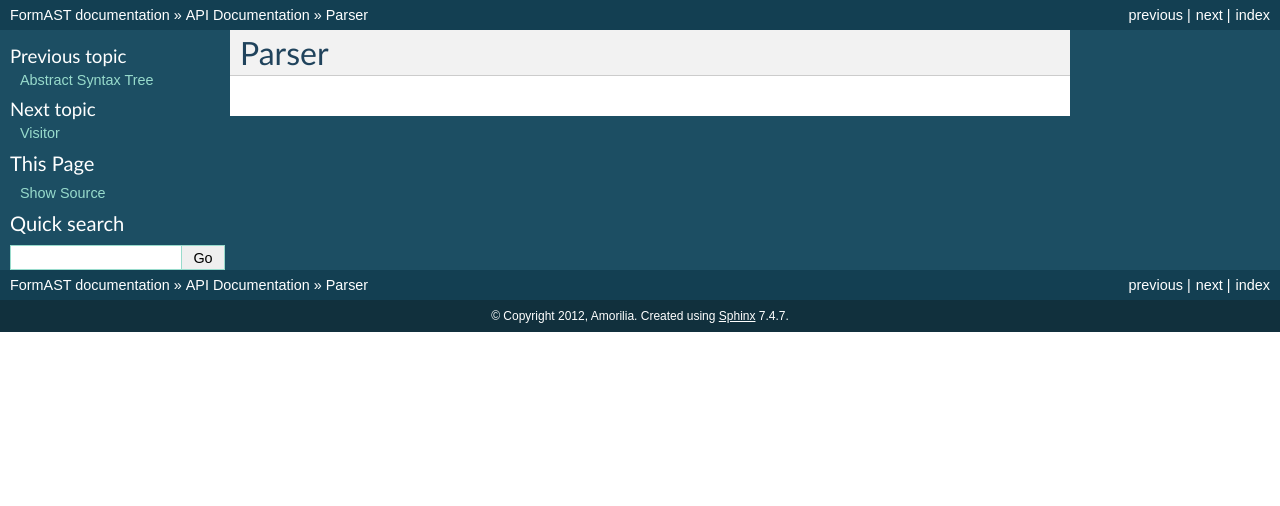
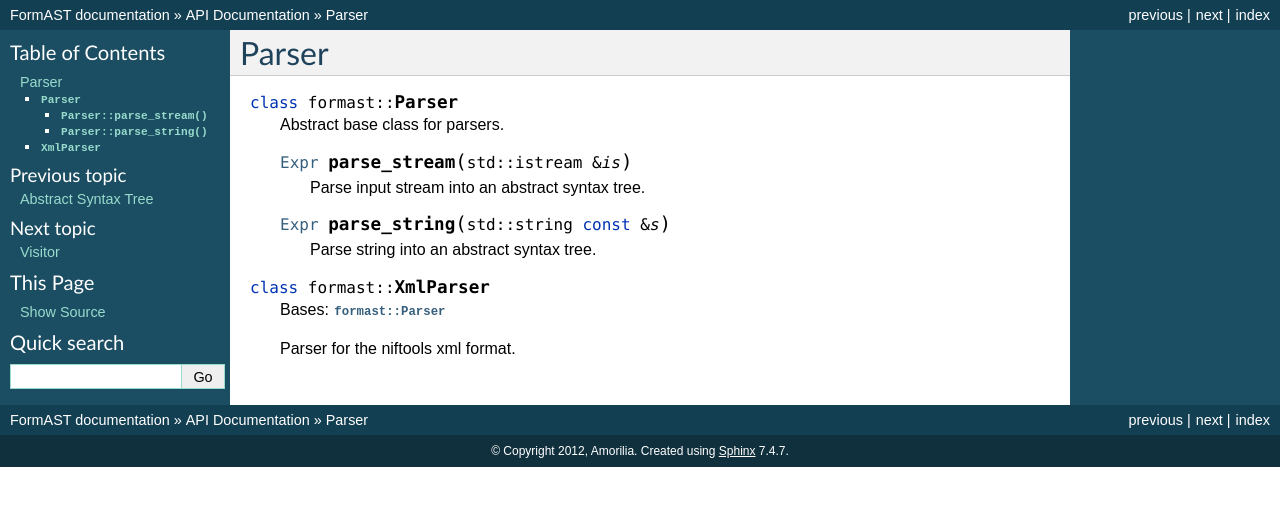
Before and after one commit to niftools/formast, a Sphinx documentation site: the page built from doc/api/parser.rst, in a window 1280 px wide. Shown: the top 506 px of the page. Built offline with Sphinx 7.4.7, drawn with Linux system fonts in a browser that asks for light colours.

Commit message:
Finished converting documentation.

```diff
--- a/README.rst
+++ b/README.rst
@@ -1 +1,5 @@
 FormAST exposes file format descriptions through a simple API.
+
+FormAST stands for *file format abstract syntax tree*.
+It's primary purpose is to expose the abstract syntax tree
+of a file format description.
--- a/doc/api/index.rst
+++ b/doc/api/index.rst
@@ -1,10 +1,5 @@
 API Documentation
 =================
-
-FormAST stands for *file format abstract syntax tree*.
-It's primary purpose is to expose the abstract syntax tree
-of a file format description.
-
 
 .. todo::
 
--- a/doc/api/parser.rst
+++ b/doc/api/parser.rst
@@ -1,6 +1,20 @@
 Parser
 ======
 
-.. todo::
+.. cpp:class:: formast::Parser
 
-   Write.
+   Abstract base class for parsers.
+
+   .. cpp:function:: Expr parse_stream(std::istream & is)
+
+      Parse input stream into an abstract syntax tree.
+
+   .. cpp:function:: Expr parse_string(std::string const & s)
+
+      Parse string into an abstract syntax tree.
+
+.. cpp:class:: formast::XmlParser
+
+   Bases: :cpp:class:`formast::Parser`
+
+   Parser for the niftools xml format.
--- a/doc/api/visitor.rst
+++ b/doc/api/visitor.rst
@@ -17,7 +17,13 @@ and override the desired methods.
 
 .. cpp:class:: formast::Visitor
 
+   Visitor for the abstract syntax tree.
+
    .. cpp:function:: void expr(formast::Expr const & e)
+
+      Visits an :cpp:class:`formast::Expr`,
+      dispatching to the appropriate ``expr_...`` method.
+
    .. cpp:function:: void expr_uint(boost::uint64_t const & n)
    .. cpp:function:: void expr_id(std::string const & i)
    .. cpp:function:: void expr_pos(formast::Expr const & right)
```
Also changed, not shown: doc/api/ast.rst (+8 -1 lines), 1 other file.
